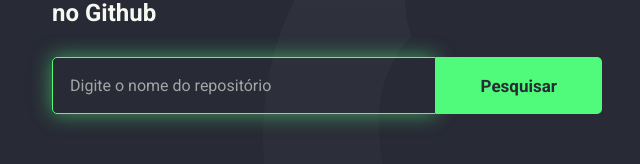
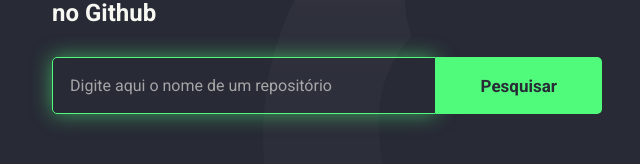
Before and after one commit to guitexa/github-explorer, a React (Create React App) app: page / in a window 1280 px wide. Shown: the part 154-318 px from the top of the page, without its empty margins (313-953 px from the left). Built offline with nearby package versions, Linux system fonts and the light colour scheme.

Commit message:
Update index.tsx

```diff
--- a/src/pages/Dashboard/index.tsx
+++ b/src/pages/Dashboard/index.tsx
@@ -192,7 +192,7 @@ const Dashboard: React.FC = () => {
             autoFocus={true}
             value={newRepo}
             onChange={(e) => setNewRepo(e.target.value)}
-            placeholder="Digite o nome do repositório"
+            placeholder="Digite aqui o nome de um repositório"
           />
         )}
         {!!language && (
```
